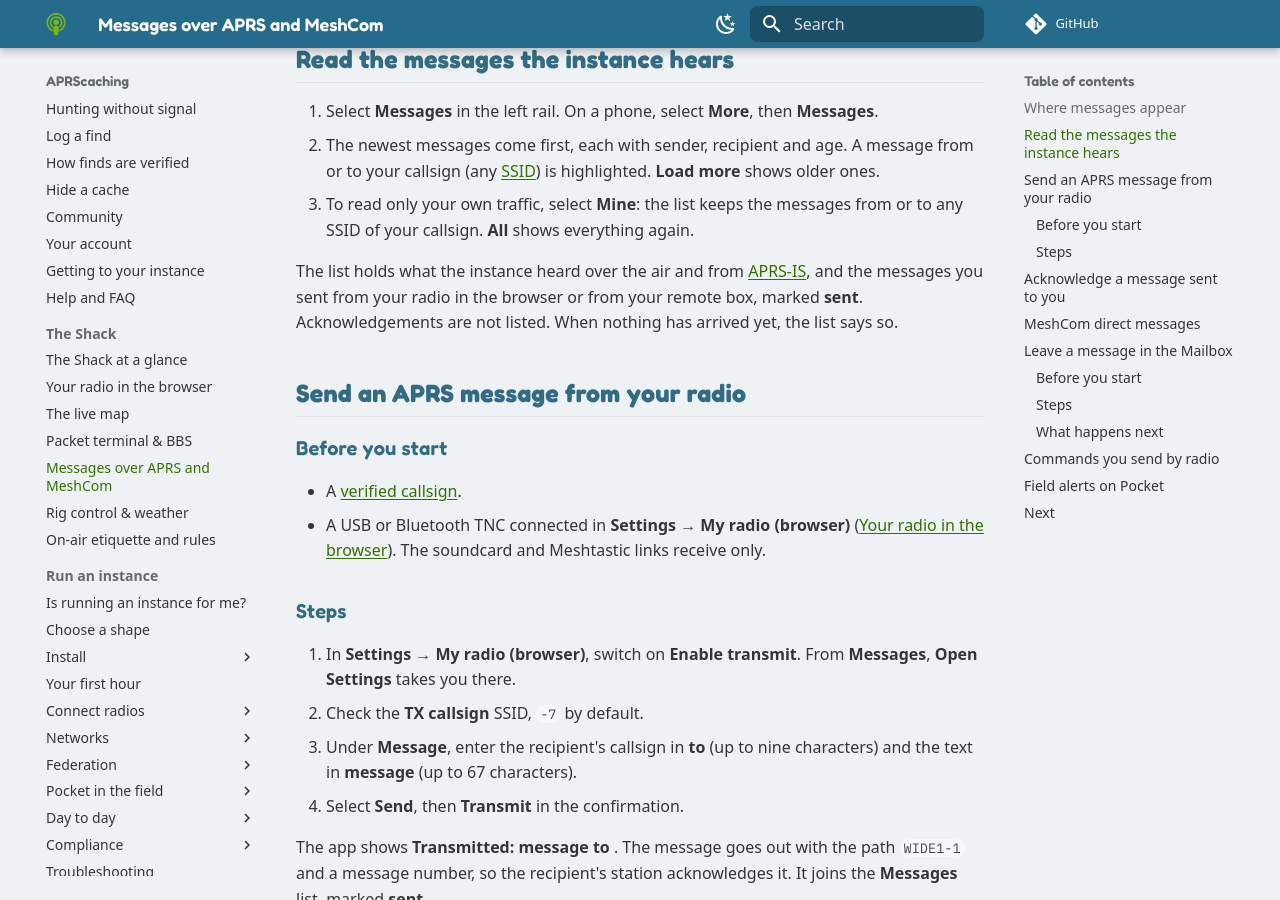
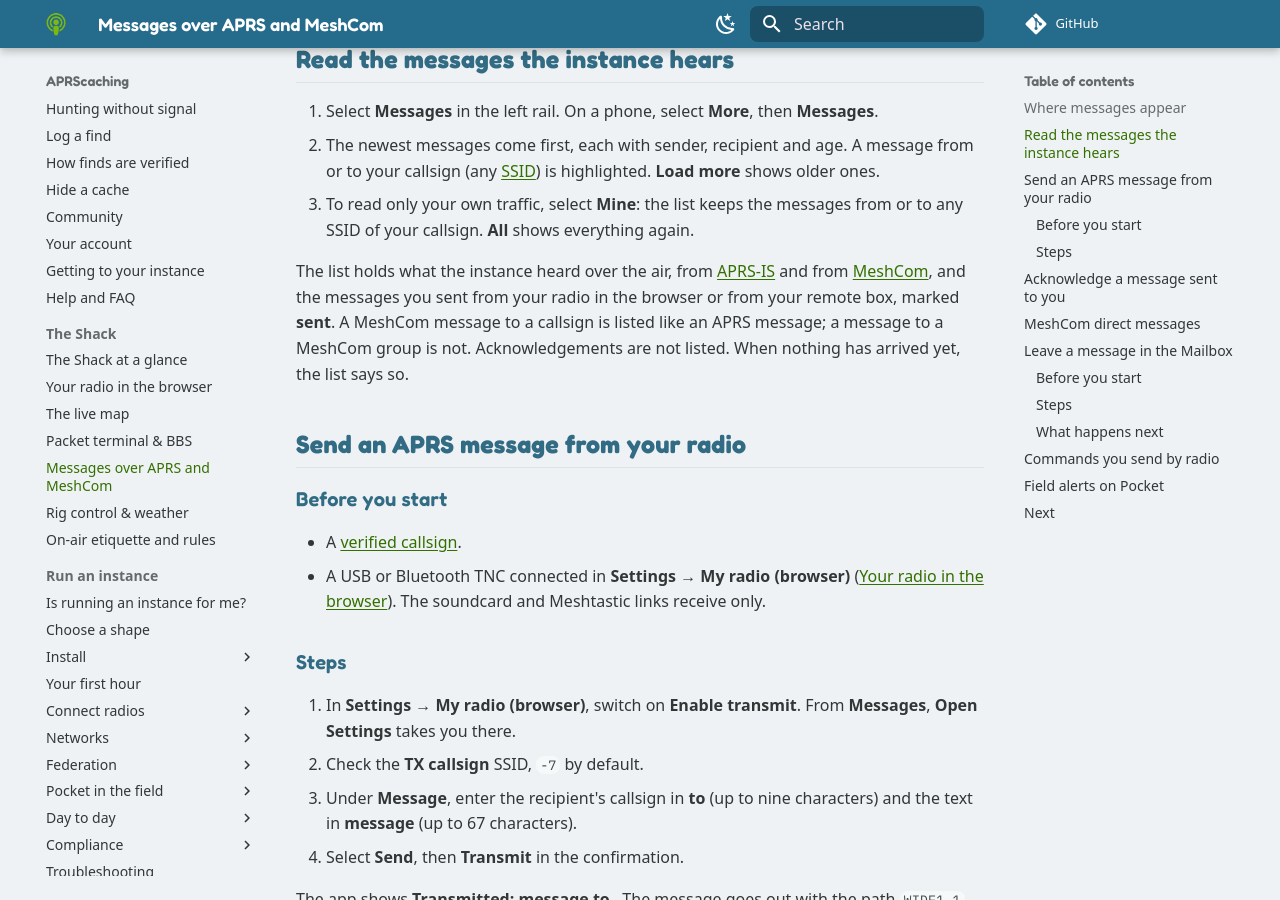
Before and after one commit to apachler/aprscaching, an MkDocs documentation site: the page built from docs/shack/messages.md, in a window 1280 px wide and 900 px high, scrolled down 810 px. Built offline with MkDocs 1.6.1 and Material for MkDocs 9.7.7, drawn with Linux system fonts in a browser that asks for light colours; comment, search, counter and statistics services are not loaded.

Commit message:
docs: the Messages list holds MeshCom messages to a callsign too (#253)
`messages.md` said the list holds what the instance heard over the air
and from APRS-IS. A MeshCom message to a callsign reaches it too: the
ingest turns it into an APRS message (`meshcomToAprs`), and the gateway
logs every message whatever carried it (`ingest.ts`). A message to a
MeshCom group is not a message to a callsign and is not listed. The page
now says so.

Signed-off-by: Andreas Pachler <apachler@paan-systems.com>

```diff
--- a/docs/shack/messages.md
+++ b/docs/shack/messages.md
@@ -25,8 +25,10 @@
 3. To read only your own traffic, select **Mine**: the list keeps the messages from or to any SSID of your
    callsign. **All** shows everything again.
 
-The list holds what the instance heard over the air and from [APRS-IS](../glossary.md#aprs-is), and the messages
-you sent from your radio in the browser or from your remote box, marked **sent**. Acknowledgements are not
+The list holds what the instance heard over the air, from [APRS-IS](../glossary.md#aprs-is) and from
+[MeshCom](../glossary.md#meshcom), and the messages you sent from your radio in the browser or from your remote
+box, marked **sent**. A MeshCom message to a callsign is listed like an APRS message; a message to a MeshCom group
+is not. Acknowledgements are not
 listed. When nothing has arrived yet, the list says so.
 
 ## Send an APRS message from your radio
```
